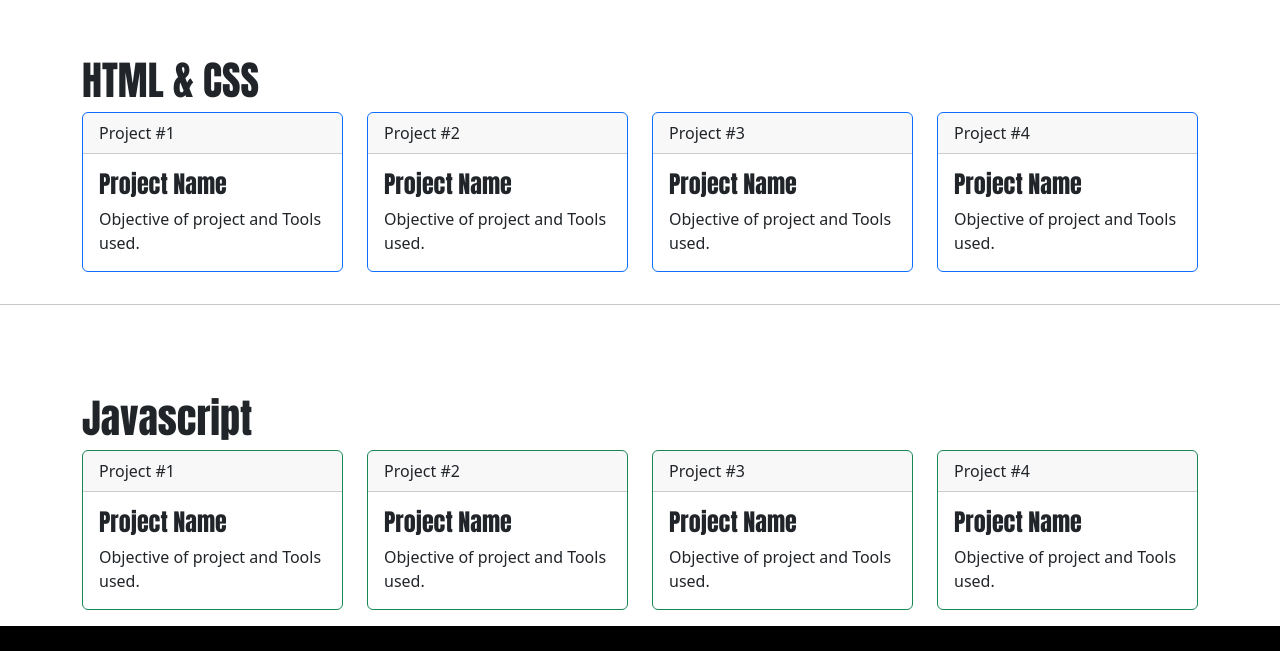
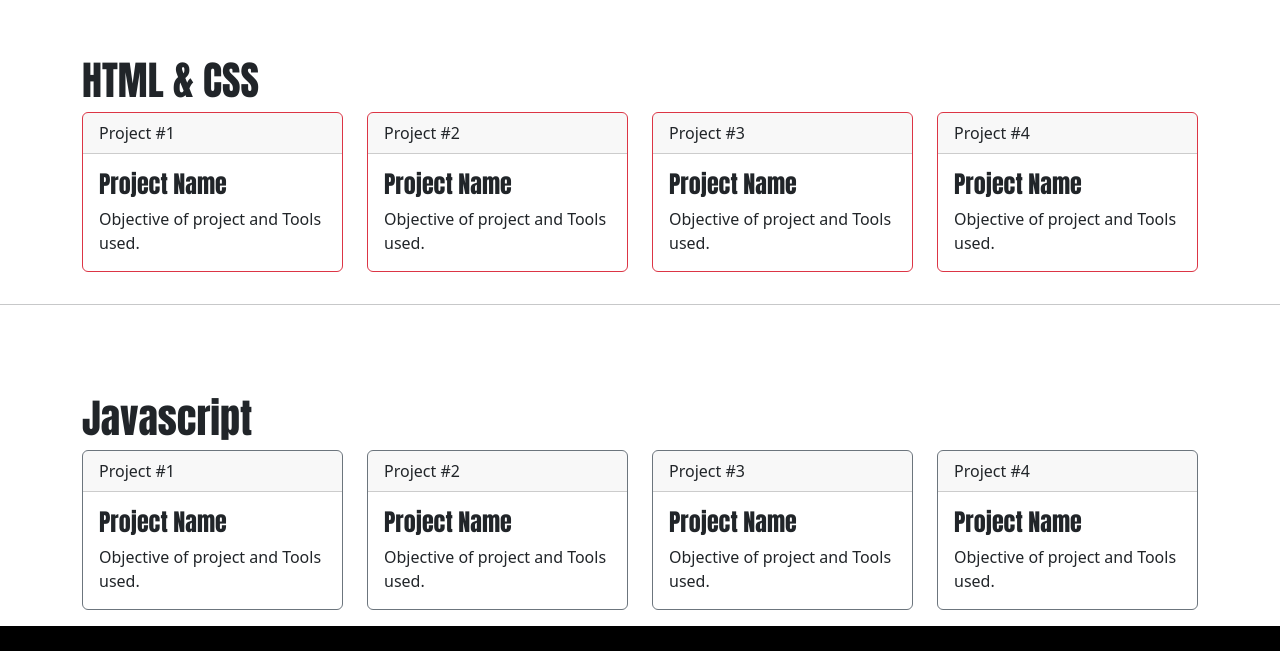
Before and after one commit to cheyennefahr123/portfolio, a plain HTML site: page projects.html in a window 1280 px wide. Shown: the part 82-733 px from the top of the page. Drawn offline with nearby package versions, Linux system fonts and the light colour scheme.

Commit message:
Updated Project Card Colors and Updated Titles

```diff
--- a/CSS/style.css
+++ b/CSS/style.css
@@ -99,11 +99,6 @@ footer{
     margin: 100px 50px;
   }
 
-  .carousel{
-    width: 500px;
-  }
-
-
   /*Testing Buttons*/
 
   .buttons {
--- a/projects.html
+++ b/projects.html
@@ -5,7 +5,7 @@
   <meta name="viewport" content="width=device-width, initial-scale=1.0">
   <link href="https://cdn.jsdelivr.net/npm/bootstrap@5.3.2/dist/css/bootstrap.min.css" rel="stylesheet" integrity="sha384-T3c6CoIi6uLrA9TneNEoa7RxnatzjcDSCmG1MXxSR1GAsXEV/Dwwykc2MPK8M2HN" crossorigin="anonymous">
   <link rel="stylesheet" href="./CSS/style.css">
-  <title>About Me</title>
+  <title>Projects</title>
   <link rel="preconnect" href="https://fonts.googleapis.com">
   <link rel="preconnect" href="https://fonts.gstatic.com" crossorigin>
   <link href="https://fonts.googleapis.com/css2?family=Anton&family=Archivo+Black&family=Rubik+Mono+One&display=swap" rel="stylesheet">
@@ -51,7 +51,7 @@
   <h1>HTML & CSS</h1>
   <div class="row">
       <section class="col-12 col-sm-6 col-md-4 col-lg-3">
-        <div class="card border-primary mb-3" style="max-width: 20rem;">
+        <div class="card border-danger mb-3" style="max-width: 20rem;">
           <div class="card-header">Project #1</div>
           <div class="card-body">
             <h4 class="card-title">Project Name</h4>
@@ -60,7 +60,7 @@
         </div>
       </section>
       <section class="col-12 col-sm-6 col-md-4 col-lg-3">
-        <div class="card border-primary mb-3" style="max-width: 20rem;">
+        <div class="card border-danger mb-3" style="max-width: 20rem;">
           <div class="card-header">Project #2</div>
           <div class="card-body">
             <h4 class="card-title">Project Name</h4>
@@ -69,7 +69,7 @@
         </div>
       </section>
       <section class="col-12 col-sm-6 col-md-4 col-lg-3">
-        <div class="card border-primary mb-3" style="max-width: 20rem;">
+        <div class="card border-danger mb-3" style="max-width: 20rem;">
           <div class="card-header">Project #3</div>
           <div class="card-body">
             <h4 class="card-title">Project Name</h4>
@@ -78,7 +78,7 @@
         </div>
       </section>
       <section class="col-12 col-sm-6 col-md-4 col-lg-3">
-        <div class="card border-primary mb-3" style="max-width: 20rem;">
+        <div class="card border-danger mb-3" style="max-width: 20rem;">
           <div class="card-header">Project #4</div>
           <div class="card-body">
             <h4 class="card-title">Project Name</h4>
@@ -93,7 +93,7 @@
   <h1>Javascript</h1>
   <div class="row">
       <section class="col-12 col-sm-6 col-md-4 col-lg-3">
-        <div class="card border-success mb-3" style="max-width: 20rem;">
+        <div class="card border-secondary mb-3" style="max-width: 20rem;">
           <div class="card-header">Project #1</div>
           <div class="card-body">
             <h4 class="card-title">Project Name</h4>
@@ -102,7 +102,7 @@
         </div>
       </section>
       <section class="col-12 col-sm-6 col-md-4 col-lg-3">
-        <div class="card border-success mb-3" style="max-width: 20rem;">
+        <div class="card border-secondary mb-3" style="max-width: 20rem;">
           <div class="card-header">Project #2</div>
           <div class="card-body">
             <h4 class="card-title">Project Name</h4>
@@ -111,7 +111,7 @@
         </div>
       </section>
       <section class="col-12 col-sm-6 col-md-4 col-lg-3">
-        <div class="card border-success mb-3" style="max-width: 20rem;">
+        <div class="card border-secondary mb-3" style="max-width: 20rem;">
           <div class="card-header">Project #3</div>
           <div class="card-body">
             <h4 class="card-title">Project Name</h4>
@@ -120,7 +120,7 @@
         </div>
       </section>
       <section class="col-12 col-sm-6 col-md-4 col-lg-3">
-        <div class="card border-success mb-3" style="max-width: 20rem;">
+        <div class="card border-secondary mb-3" style="max-width: 20rem;">
           <div class="card-header">Project #4</div>
           <div class="card-body">
             <h4 class="card-title">Project Name</h4>
```
Also changed, not shown: contact.html (+1 -1 lines), experience.html (+1 -1 lines).
